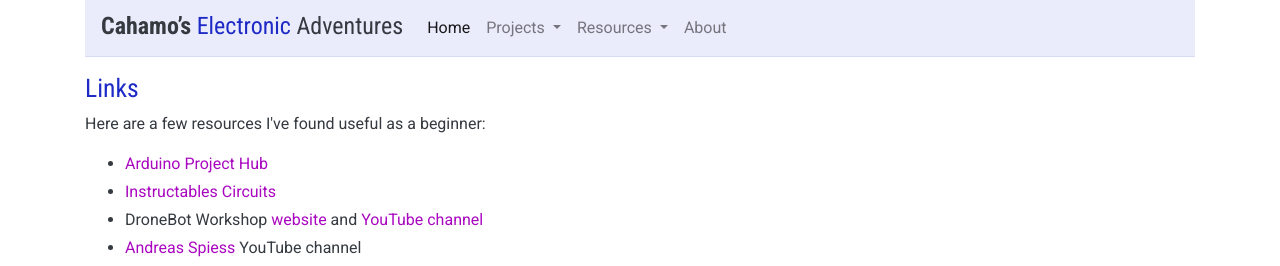
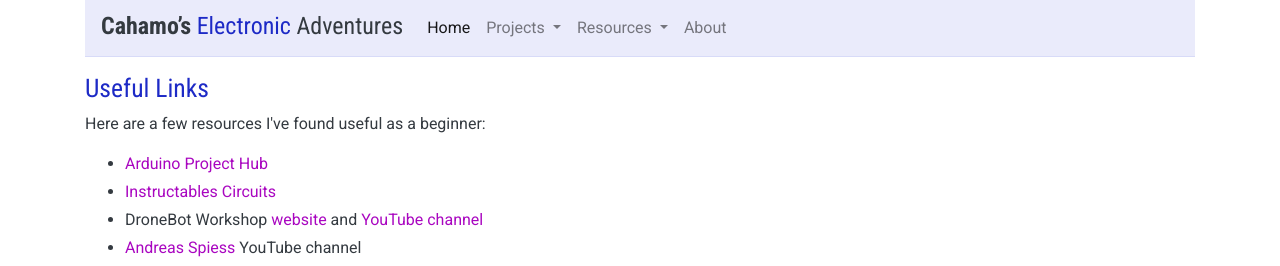
Before and after one commit to cahamo/cahamo.github.io, a Jekyll site: the page built from resources/links.html, in a window 1280 px wide. Shown: the top 266 px of the page. Built offline with Jekyll 4.4.1, drawn with Linux system fonts in a browser that asks for light colours; comment, search, counter and statistics services are not loaded.

Commit message:
Change links page title to match menu

```diff
--- a/resources/links.html
+++ b/resources/links.html
@@ -1,7 +1,7 @@
 ---
 layout: default
 ---
-<h1>Links</h1>
+<h1>Useful Links</h1>
 
 <p>Here are a few resources I've found useful as a beginner:</p>
 
```
